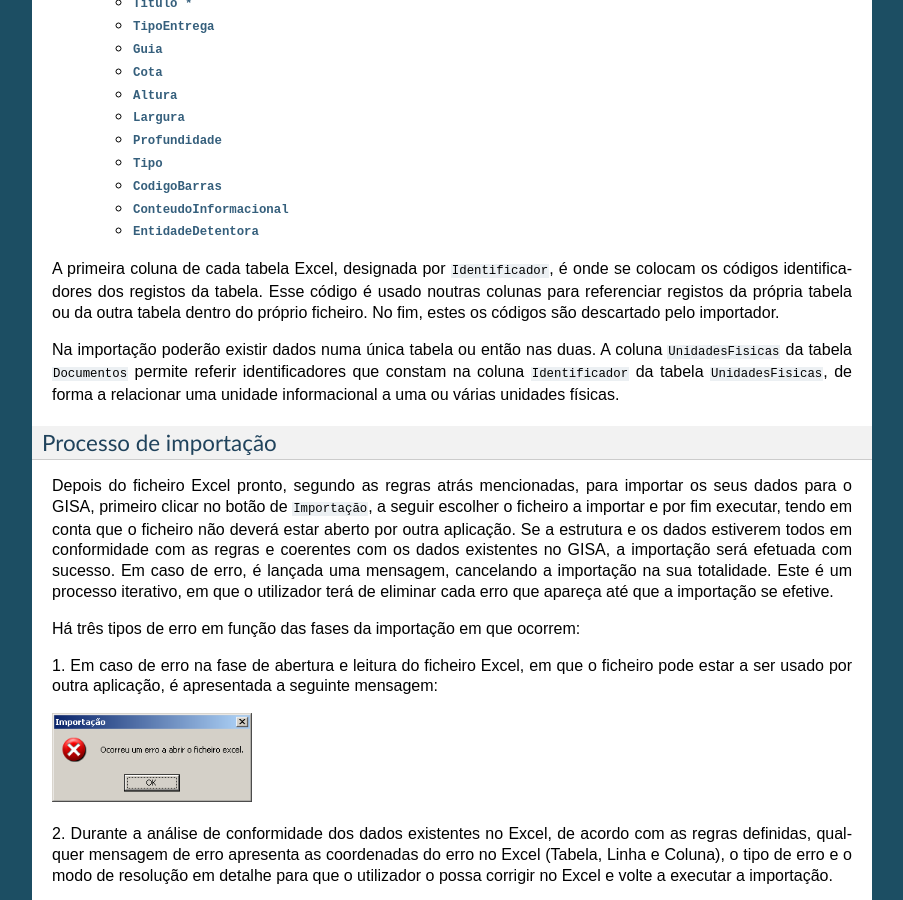
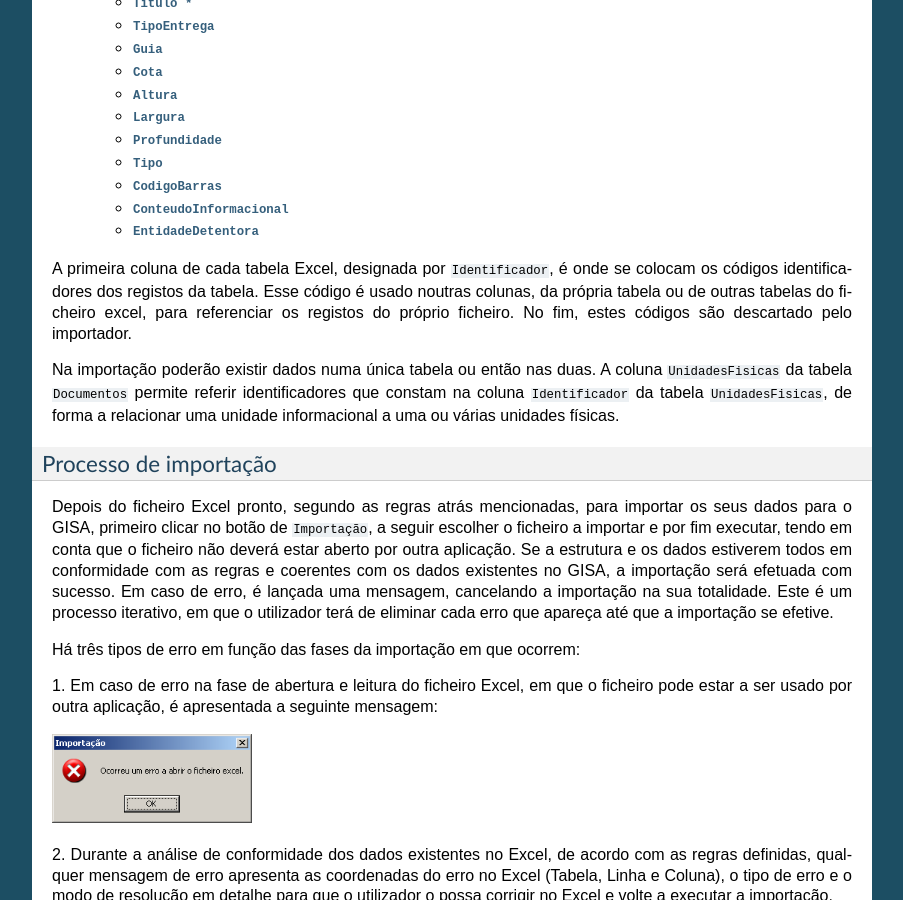
Before and after one commit to ParadigmaXis/gisa, a Sphinx documentation site: the page built from docs/descricao_ui.rst, in a window 1280 px wide and 900 px high, scrolled down 14419 px. Shown: the whole window, without its empty margins (198-1101 px from the left). Built offline with Sphinx 7.4.7, drawn with Linux system fonts in a browser that asks for light colours; pages that are not in the unit, such as notebooks, are missing from menus.

Commit message:
Some text corrections

```diff
--- a/docs/descricao_ui.rst
+++ b/docs/descricao_ui.rst
@@ -620,9 +620,7 @@ duas folhas:
 
 A primeira coluna de cada tabela Excel, designada por ``Identificador``,
 é onde se colocam os códigos identificadores dos registos da tabela.
-Esse código é usado noutras colunas para referenciar registos da própria
-tabela ou da outra tabela dentro do próprio ficheiro. No fim, estes os
-códigos são descartado pelo importador.
+Esse código é usado noutras colunas, da própria tabela ou de outras tabelas do ficheiro excel, para referenciar os registos do próprio ficheiro. No fim, estes códigos são descartado pelo importador.
 
 Na importação poderão existir dados numa única tabela ou então nas duas.
 A coluna ``UnidadesFisicas`` da tabela ``Documentos`` permite referir
```
